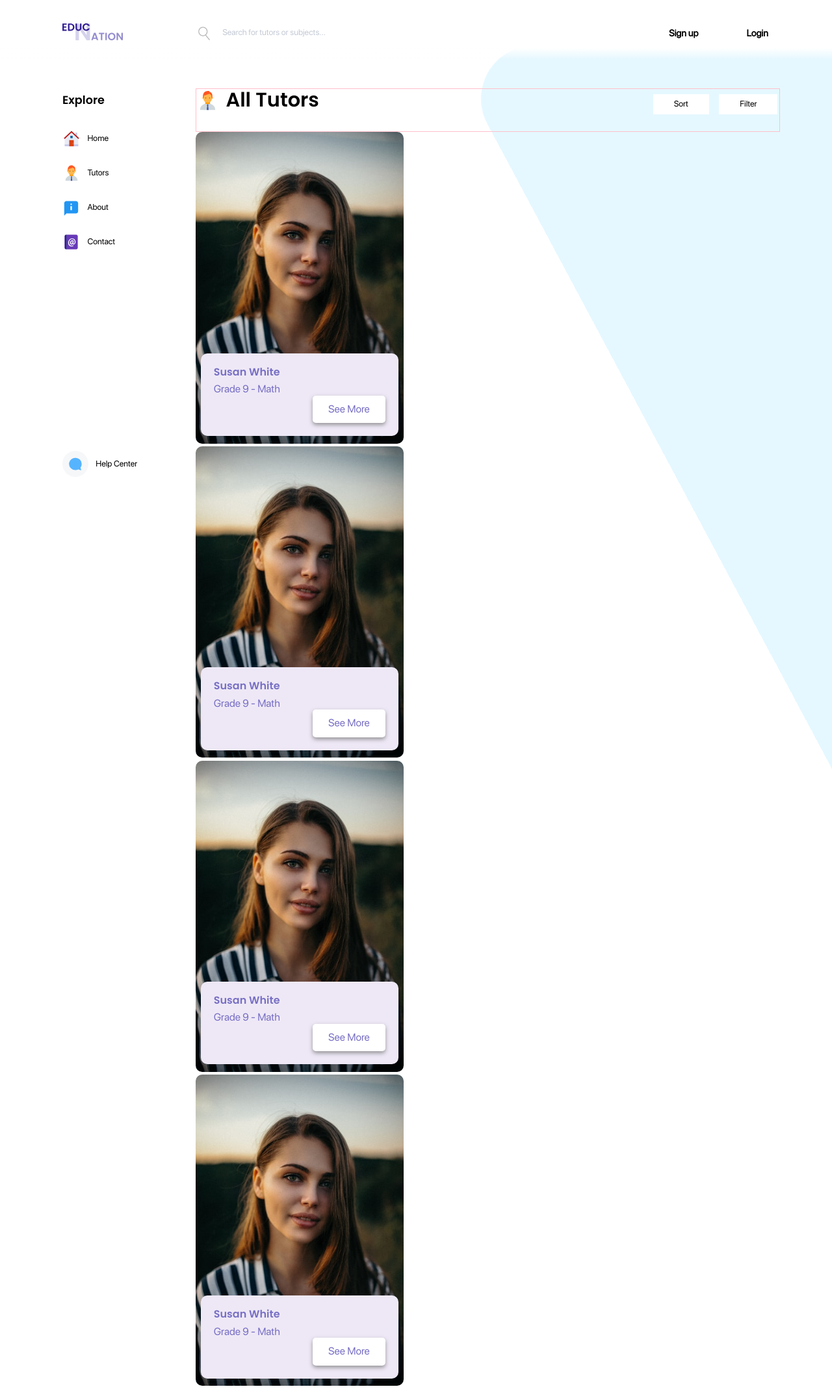
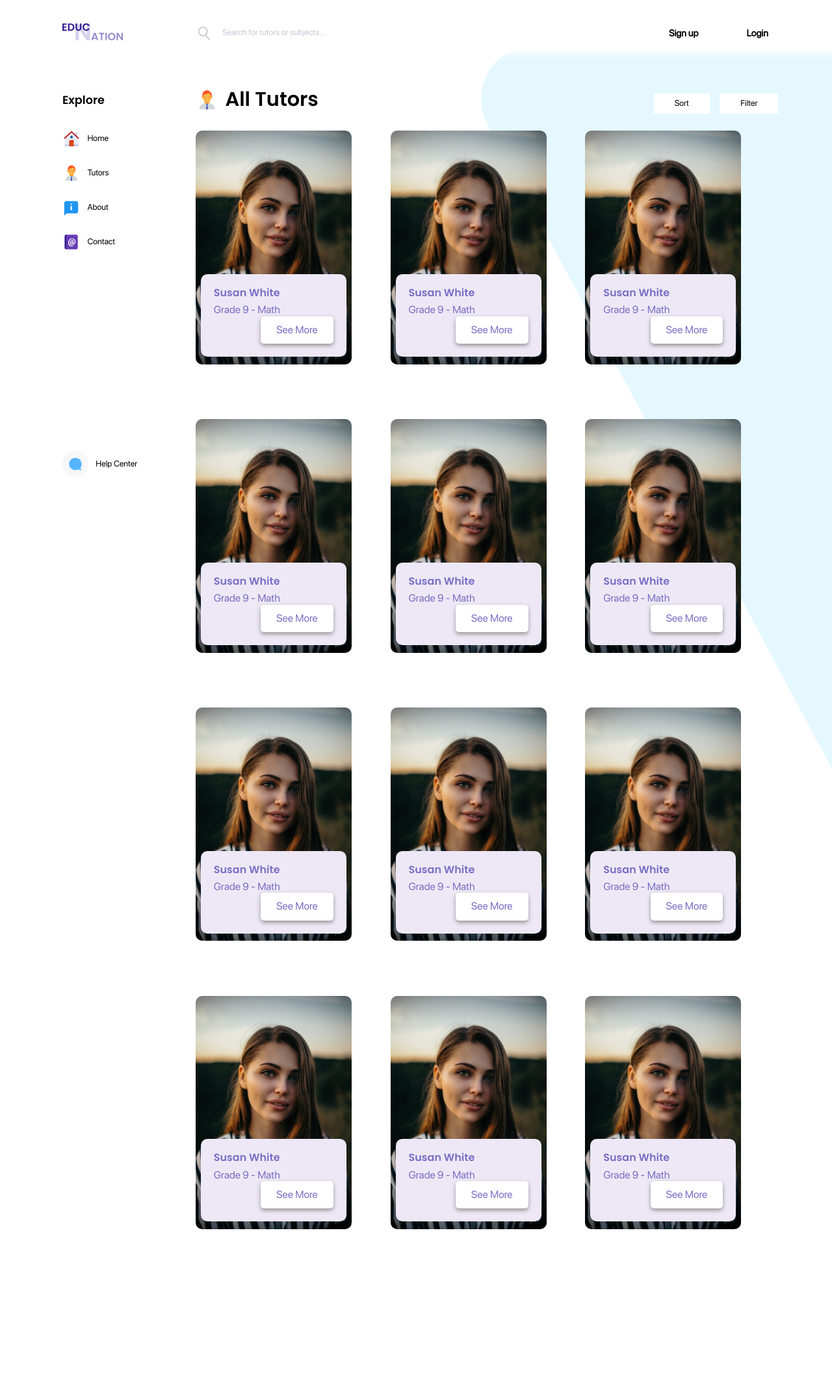
Before and after one commit to jjccy/Education_Nation, a PHP site: page /tutor-listing.php in a window 1280 px wide. Shown: the whole page at 65% size. After the commit the page ends 1892 px from the top, so only its background shows below. Run offline with PHP 8.4, Linux system fonts and the light colour scheme.

Commit message:
V0.1 tutorlisting page

```diff
--- a/css/tutorListing.css
+++ b/css/tutorListing.css
@@ -12,8 +12,6 @@
   display: flex;
   justify-content: space-between;
   align-items: baseline;
-
-  border: 1px solid pink;
 }
 
 .list-title-item {
@@ -88,3 +86,20 @@
 }
 
 /* end title section for tutor listing  */
+
+/* cards */
+.cards-wrapper {
+  display: -webkit-flex;
+  display: -ms-flex;
+  display: flex;
+
+  flex-wrap: wrap;
+}
+
+.cards-wrapper > .card-container {
+  flex: 1 1 auto;
+  margin-bottom: 5em;
+
+  max-width: 15em;
+}
+/* cards end here */
--- a/tutor-listing.php
+++ b/tutor-listing.php
@@ -68,6 +68,8 @@
 
       <!-- start tutor list -->
       <div class="tutor-list">
+
+        <!-- list title section -->
         <div class="list-title">
 
           <div class="list-title-item">
@@ -103,8 +105,11 @@
           </div>
 
         </div>
+        <!-- end list title -->
 
 
+        <!-- cards wrapper -->
+        <div class="cards-wrapper">
 
           <div class="card-container">
               <img src="img/Tutor_PFP.png" alt="Tutor Profile Picture">
@@ -116,6 +121,8 @@
                   </div>
               </div>
           </div>
+          <div class="max-flex-box-item"></div>
+
           <div class="card-container">
               <img src="img/Tutor_PFP.png" alt="Tutor Profile Picture">
               <div class="info-wrapper">
@@ -126,6 +133,8 @@
                   </div>
               </div>
           </div>
+          <div class="max-flex-box-item"></div>
+
           <div class="card-container">
               <img src="img/Tutor_PFP.png" alt="Tutor Profile Picture">
               <div class="info-wrapper">
@@ -136,6 +145,8 @@
                   </div>
               </div>
           </div>
+          <div class="max-flex-box-item"></div>
+
           <div class="card-container">
               <img src="img/Tutor_PFP.png" alt="Tutor Profile Picture">
               <div class="info-wrapper">
@@ -146,6 +157,112 @@
                   </div>
               </div>
           </div>
+          <div class="max-flex-box-item"></div>
+
+          <div class="card-container">
+              <img src="img/Tutor_PFP.png" alt="Tutor Profile Picture">
+              <div class="info-wrapper">
+                  <div class="card-info">
+                      <p class="heading-4">Susan White</p>
+                      <p class="body-text tutor-spec">Grade 9 - Math</p>
+                      <a href="#" class="btn">See More</a>
+                  </div>
+              </div>
+          </div>
+          <div class="max-flex-box-item"></div>
+
+          <div class="card-container">
+              <img src="img/Tutor_PFP.png" alt="Tutor Profile Picture">
+              <div class="info-wrapper">
+                  <div class="card-info">
+                      <p class="heading-4">Susan White</p>
+                      <p class="body-text tutor-spec">Grade 9 - Math</p>
+                      <a href="#" class="btn">See More</a>
+                  </div>
+              </div>
+          </div>
+          <div class="max-flex-box-item"></div>
+
+          <div class="card-container">
+              <img src="img/Tutor_PFP.png" alt="Tutor Profile Picture">
+              <div class="info-wrapper">
+                  <div class="card-info">
+                      <p class="heading-4">Susan White</p>
+                      <p class="body-text tutor-spec">Grade 9 - Math</p>
+                      <a href="#" class="btn">See More</a>
+                  </div>
+              </div>
+          </div>
+          <div class="max-flex-box-item"></div>
+
+          <div class="card-container">
+              <img src="img/Tutor_PFP.png" alt="Tutor Profile Picture">
+              <div class="info-wrapper">
+                  <div class="card-info">
+                      <p class="heading-4">Susan White</p>
+                      <p class="body-text tutor-spec">Grade 9 - Math</p>
+                      <a href="#" class="btn">See More</a>
+                  </div>
+              </div>
+          </div>
+          <div class="max-flex-box-item"></div>
+
+          <div class="card-container">
+              <img src="img/Tutor_PFP.png" alt="Tutor Profile Picture">
+              <div class="info-wrapper">
+                  <div class="card-info">
+                      <p class="heading-4">Susan White</p>
+                      <p class="body-text tutor-spec">Grade 9 - Math</p>
+                      <a href="#" class="btn">See More</a>
+                  </div>
+              </div>
+          </div>
+          <div class="max-flex-box-item"></div>
+
+          <div class="card-container">
+              <img src="img/Tutor_PFP.png" alt="Tutor Profile Picture">
+              <div class="info-wrapper">
+                  <div class="card-info">
+                      <p class="heading-4">Susan White</p>
+                      <p class="body-text tutor-spec">Grade 9 - Math</p>
+                      <a href="#" class="btn">See More</a>
+                  </div>
+              </div>
+          </div>
+          <div class="max-flex-box-item"></div>
+
+          <div class="card-container">
+              <img src="img/Tutor_PFP.png" alt="Tutor Profile Picture">
+              <div class="info-wrapper">
+                  <div class="card-info">
+                      <p class="heading-4">Susan White</p>
+                      <p class="body-text tutor-spec">Grade 9 - Math</p>
+                      <a href="#" class="btn">See More</a>
+                  </div>
+              </div>
+          </div>
+          <div class="max-flex-box-item"></div>
+
+          <div class="card-container">
+              <img src="img/Tutor_PFP.png" alt="Tutor Profile Picture">
+              <div class="info-wrapper">
+                  <div class="card-info">
+                      <p class="heading-4">Susan White</p>
+                      <p class="body-text tutor-spec">Grade 9 - Math</p>
+                      <a href="#" class="btn">See More</a>
+                  </div>
+              </div>
+          </div>
+          <div class="max-flex-box-item"></div>
+
+
+        </div>
+        <!-- end cards wrapper -->
+
+
+
+
+
       </div>
       <!-- end tutor list -->
 
```
Lines whose indentation alone changed are shown as unchanged.
